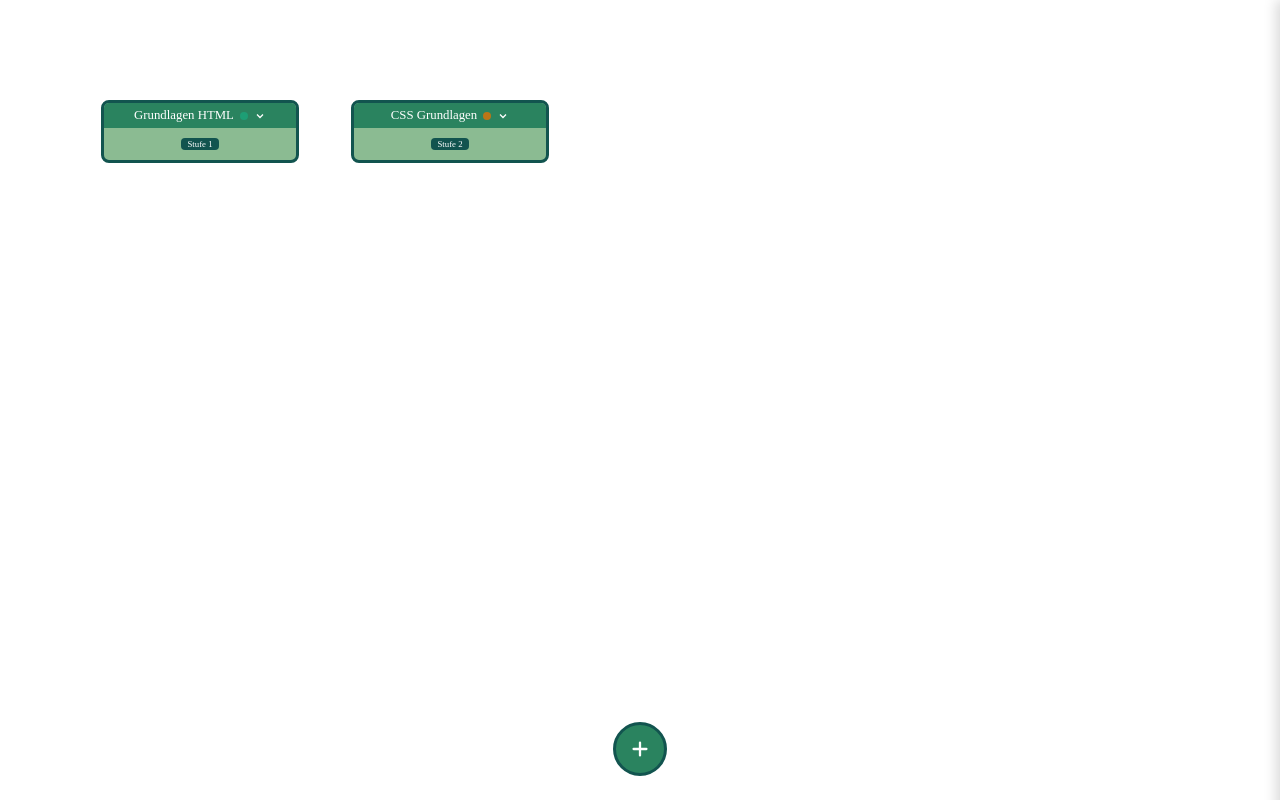
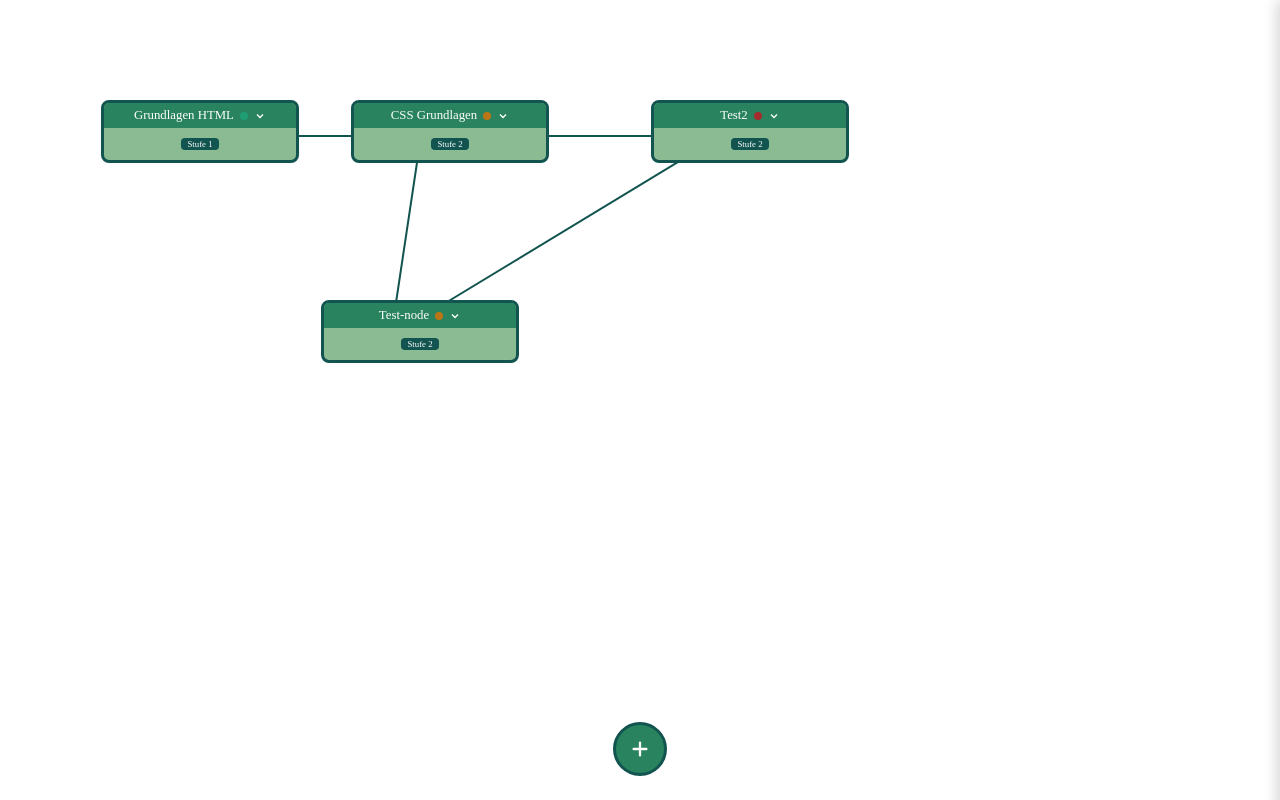
Before and after one commit to OrangeJuicy69/DarkPurpleNote, a React (Vite) app: page / in a window 1280 px wide. Built offline with nearby package versions, Linux system fonts and the light colour scheme.

Commit message:
Readme update + Verbindungs System

```diff
--- a/src/basicnode.css
+++ b/src/basicnode.css
@@ -146,7 +146,7 @@
   text-decoration: underline;
 }
 
-/* Seitenpanel */
+
 .node-sidepanel {
   position: fixed;
 
@@ -229,7 +229,7 @@ li {
 
 .node-div.selected {
      box-shadow: 0 0 0 3px #2A835F;
-   }
+}
 
 .connections-layer {
   position: absolute;
@@ -241,9 +241,19 @@ li {
   z-index: 1;
 }
 
+
 .connection-line {
   position: absolute;
   height: 2px;
   background-color: #12544F;
   transform-origin: left center;
 }
+
+.node-div.locked .node-pad,
+.node-div.locked .node-chevron {
+  cursor: not-allowed;
+}
+
+.node-div.locked {
+  opacity: 0.85;
+}
--- /dev/null
+++ b/src/connections.jsx
@@ -0,0 +1,45 @@
+import './basicnode.css'
+
+
+
+const NODE_WIDTH = 140
+const NODE_HEIGHT = 70
+
+export const Connections = ({ nodes }) => {
+
+    const byId = Object.fromEntries(nodes.map((n) => [n.id, n]))
+
+    const lines = []
+
+    nodes.forEach((node) => {
+        node.voraussetzungen.forEach((reqId) => {
+            const from = byId[reqId]
+            if (!from) return
+
+            const x1 = from.position.x + NODE_WIDTH / 2
+            const y1 = from.position.y + NODE_HEIGHT / 2
+            const x2 = node.position.x + NODE_WIDTH / 2
+            const y2 = node.position.y + NODE_HEIGHT / 2
+
+            const dx = x2 - x1
+            const dy = y2 - y1
+            const length = Math.sqrt(dx * dx + dy * dy)
+            const angle = Math.atan2(dy, dx) * (180 / Math.PI)
+
+            lines.push(
+                <div
+                    key={`${reqId}-${node.id}`}
+                    className="connection-line"
+                    style={{
+                        left: x1,
+                        top: y1,
+                        width: length,
+                        transform: `rotate(${angle}deg)`,
+                    }}
+                />
+            )
+        })
+    })
+
+    return <div className="connections-layer">{lines}</div>
+}
--- a/src/data.json
+++ b/src/data.json
@@ -26,7 +26,36 @@
     "reflexion": "",
     "bildungsplan": "c",
     "position": { "x": 350, "y": 100 }
+  },
+
+  {
+    "id": "n3",
+    "title": "Test-node",
+    "stufe": 2,
+    "voraussetzungen": ["n2"],
+    "ziel": "Ich kann Elemente mit CSS gestalten und positionieren.",
+    "deliverable": "Eine gestylte HTML-Seite mit eigenem Stylesheet.",
+    "abnahme": ["Farben und Layout gesetzt", "Responsive auf 2 Breakpoints"],
+    "nachweis": { "commit": "", "datum": "" },
+    "status": "offen",
+    "reflexion": "",
+    "bildungsplan": "c",
+    "position": { "x": 320, "y": 300 }
+  },
+
+ {
+    "id": "n4",
+    "title": "Test2",
+    "stufe": 2,
+    "voraussetzungen": ["n3", "n2"],
+    "ziel": "Ich kann Elemente mit CSS gestalten und positionieren.",
+    "deliverable": "Eine gestylte HTML-Seite mit eigenem Stylesheet.",
+    "abnahme": ["Farben und Layout gesetzt", "Responsive auf 2 Breakpoints"],
+    "nachweis": { "commit": "", "datum": "" },
+    "status": "gesperrt",
+    "reflexion": "",
+    "bildungsplan": "c",
+    "position": { "x": 650, "y": 100 }
   }
 
-
 ]
--- a/src/main.jsx
+++ b/src/main.jsx
@@ -5,6 +5,7 @@ import { Node } from './node.jsx'
 import { NewNode } from './newnode.jsx'
 import { Sidepanel } from './sidepanel.jsx'
 import nodes from './data.json'
+import { Connections } from './connections.jsx'
 
 const App = () => {
   const [nodeList, setNodeList] = useState(nodes)
@@ -18,13 +19,14 @@ const App = () => {
     )
   }
 
-  // Klick auf den ausgewählten Node schließt das Panel, Klick auf einen anderen wechselt
+
   const handleSelect = (id) => {
     setSelectedId((prev) => (prev === id ? null : id))
   }
 
   return (
     <div style={{ position: 'relative', width: '100%', height: '100vh' }}>
+      <Connections nodes={nodeList} />
       {nodeList.map((node) => (
         <Node
           key={node.id}
--- a/src/newnode.jsx
+++ b/src/newnode.jsx
@@ -1,8 +1,12 @@
 import './basicnode.css'
 
 export const NewNode = () => {
+    function handleClick() {
+        alert('In bearbeitung')
+    }
+
     return (
-        <div id='new-node'>
+        <div id='new-node' onClick={handleClick}>
             <svg
                 viewBox="0 0 24 24"
                 fill="none"
--- a/src/node.jsx
+++ b/src/node.jsx
@@ -55,19 +55,21 @@ export const Node = ({ data, isSelected, onMove, onSelect }) => {
         window.removeEventListener('pointermove', handlePointerMove);
         window.removeEventListener('pointerup', handlePointerUp);
 
-        // Endposition erst beim Loslassen nach oben melden
+
         if (dragInfo.current.moved) {
             onMove(data.id, { x: dragInfo.current.lastX, y: dragInfo.current.lastY });
         }
     };
 
-    const handleBodyClick = () => {
+        const handleBodyClick = () => {
         if (dragInfo.current.moved) return;
+        if (data.status === 'gesperrt') return;
         onSelect(data.id);
     };
 
     const handleChevronClick = (e) => {
         e.stopPropagation();
+        if (data.status === 'gesperrt') return;
         setIsOpen(!isOpen);
     };
 
```
Also changed, not shown: src/NodeCanvas.jsx (deleted, +0 -12 lines), 1 other file (tests, documents, lock files or other folders).
